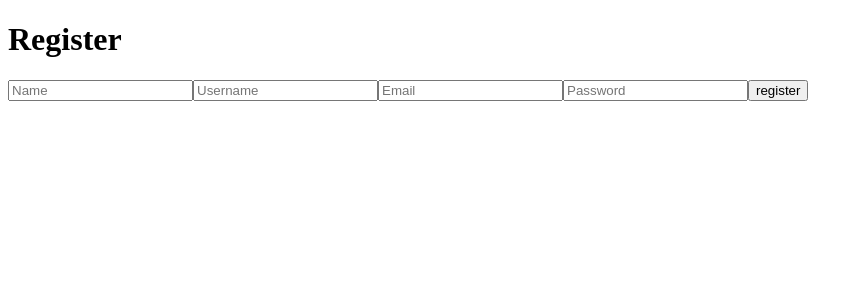
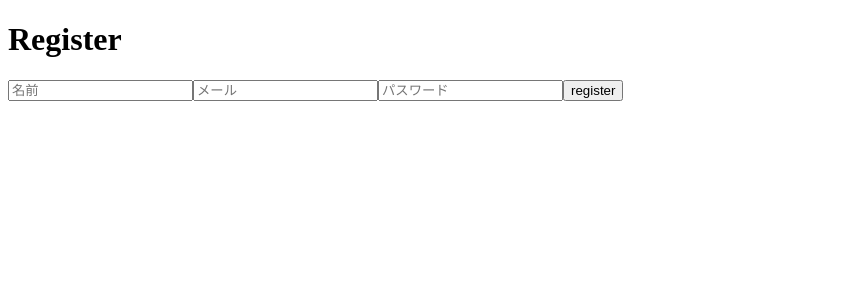
Before and after one commit to bardblue0821/tutorial-nextjs, a Next.js app: page /user/register in a window 1280 px wide. Shown: the top 300 px of the page, without its empty margins (0-863 px from the left). Built offline with nearby package versions, Linux system fonts and the light colour scheme.

Commit message:
Add: ユーザー登録フォーム送信処理追加

```diff
--- a/src/app/user/register/page.js
+++ b/src/app/user/register/page.js
@@ -3,17 +3,27 @@ import { useState } from "react";
 
 const Register = () => {
     const [name, setName] = useState("");
-    const handleSubmit = () => {
+    const [email, setEmail] = useState("");
+    const [password, setPassword] = useState("");
+    const handleSubmit = async(e) => {
+        e.preventDefault();
         try {
-            fetch("http://localhost:3000/api/user/register", {
+            const response = await fetch("http://localhost:3000/api/user/register", {
                 method: "POST",
                 headers: {
                     "Accept": "application/json",
                     "Content-Type": "application/json"
                 },
-                body: "dummy"
-            })
+                body: JSON.stringify({
+                    "name": name,
+                    "email": email,
+                    "password": password
+                })
+            });
+            const jsonData = await response.json();
+            alert(jsonData.message);
         } catch (error) {
+            alert("ユーザー登録失敗");
             console.log(error);
         }
     }
@@ -24,10 +34,15 @@ const Register = () => {
                 <input value={name} onChange={(e) => {
                     setName(e.target.value)
                     console.log(e)
-                }} type="text" name="name" placeholder="Name" required/>
-                <input type="text" placeholder="Username" />
-                <input type="email" placeholder="Email" />
-                <input type="password" placeholder="Password" />
+                }} type="text" name="name" placeholder="名前" required/>
+                <input value={email} onChange={(e) => {
+                    setEmail(e.target.value)
+                    console.log(e)
+                }} type="text" name="email" placeholder="メール" required/>
+                <input value={password} onChange={(e) => {
+                    setPassword(e.target.value)
+                    console.log(e)
+                }} type="text" name="password" placeholder="パスワード" required/>
                 <button> register </button>
             </form>
         </div>
```
